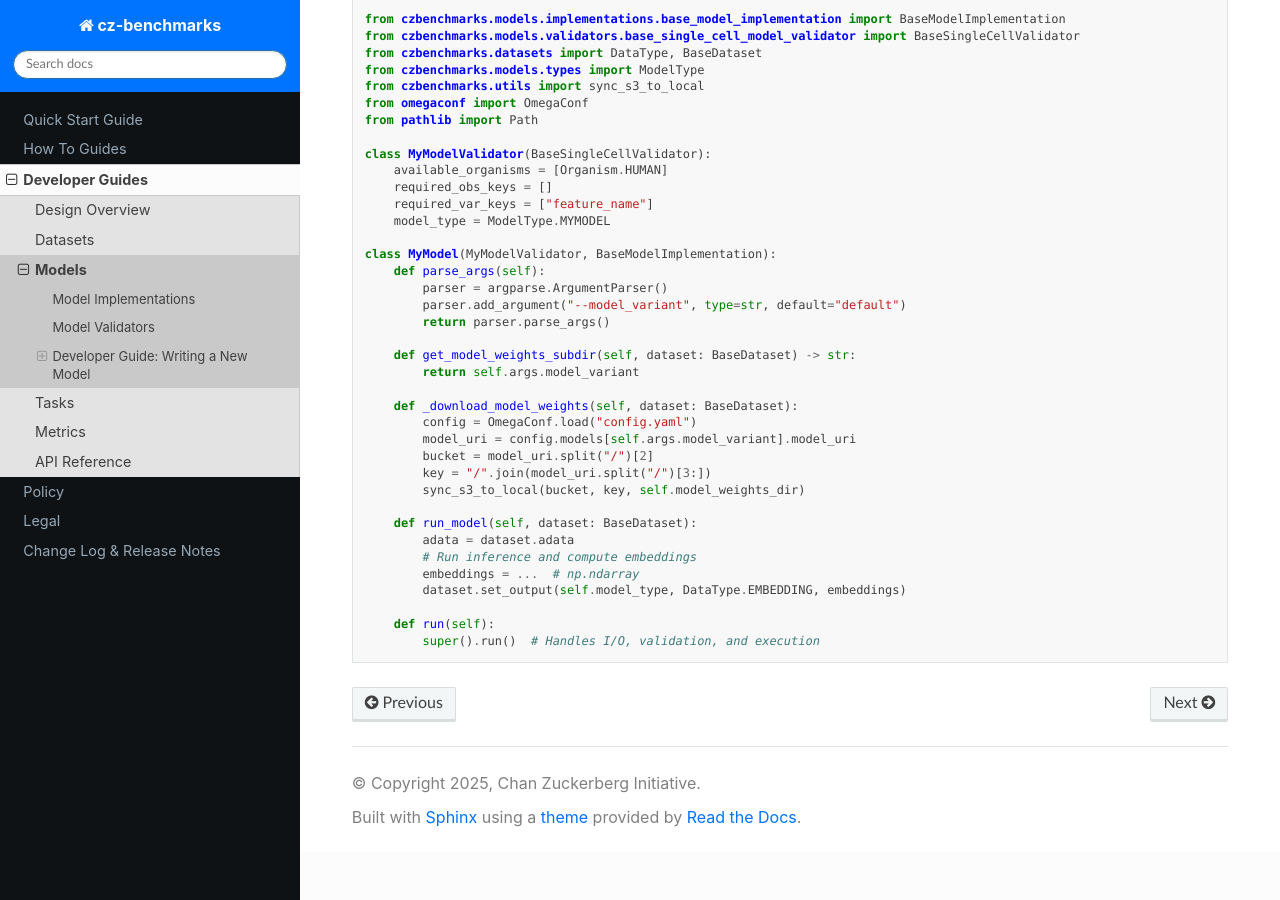
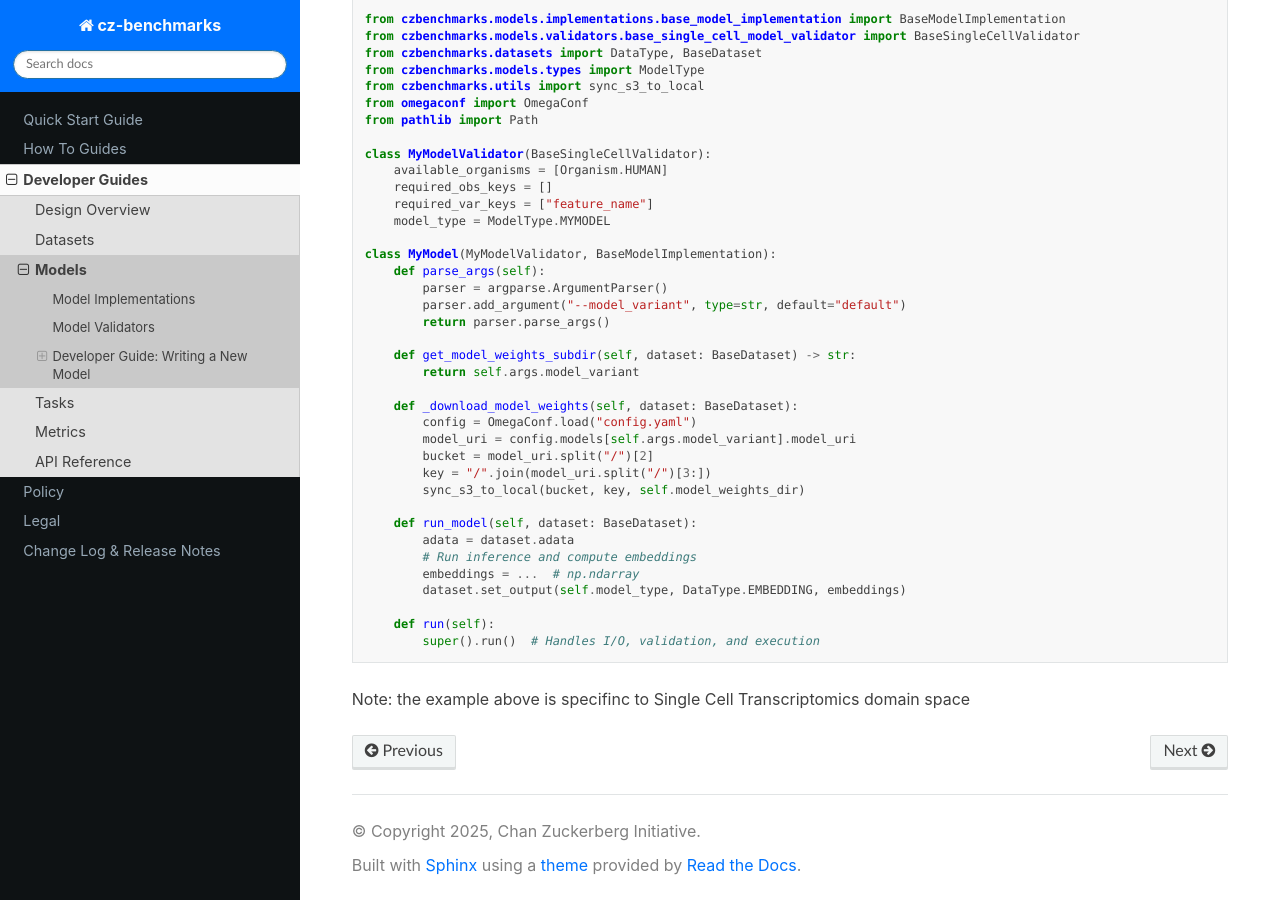
Before and after one commit to chanzuckerberg/cz-benchmarks, a Sphinx documentation site: the page built from docs/source/developer_guides/models.rst, in a window 1280 px wide and 900 px high, scrolled down 2043 px. Built offline with Sphinx 7.4.7 and the Read the Docs theme 3.1.0, drawn with Linux system fonts in a browser that asks for light colours; pages that are not in the unit, such as notebooks, are missing from menus.

Commit message:
Update models.rst
1. Added blank line to ensure the list shows as bullet point and not as one single line
2. Added the following note at the end of the example

Note: the example above is specifinc to Single Cell Transcriptomics domain space

```diff
--- a/docs/source/developer_guides/models.rst
+++ b/docs/source/developer_guides/models.rst
@@ -139,3 +139,5 @@ Example Skeleton
 
        def run(self):
            super().run()  # Handles I/O, validation, and execution
+
+Note: the example above is specifinc to Single Cell Transcriptomics domain space
```
